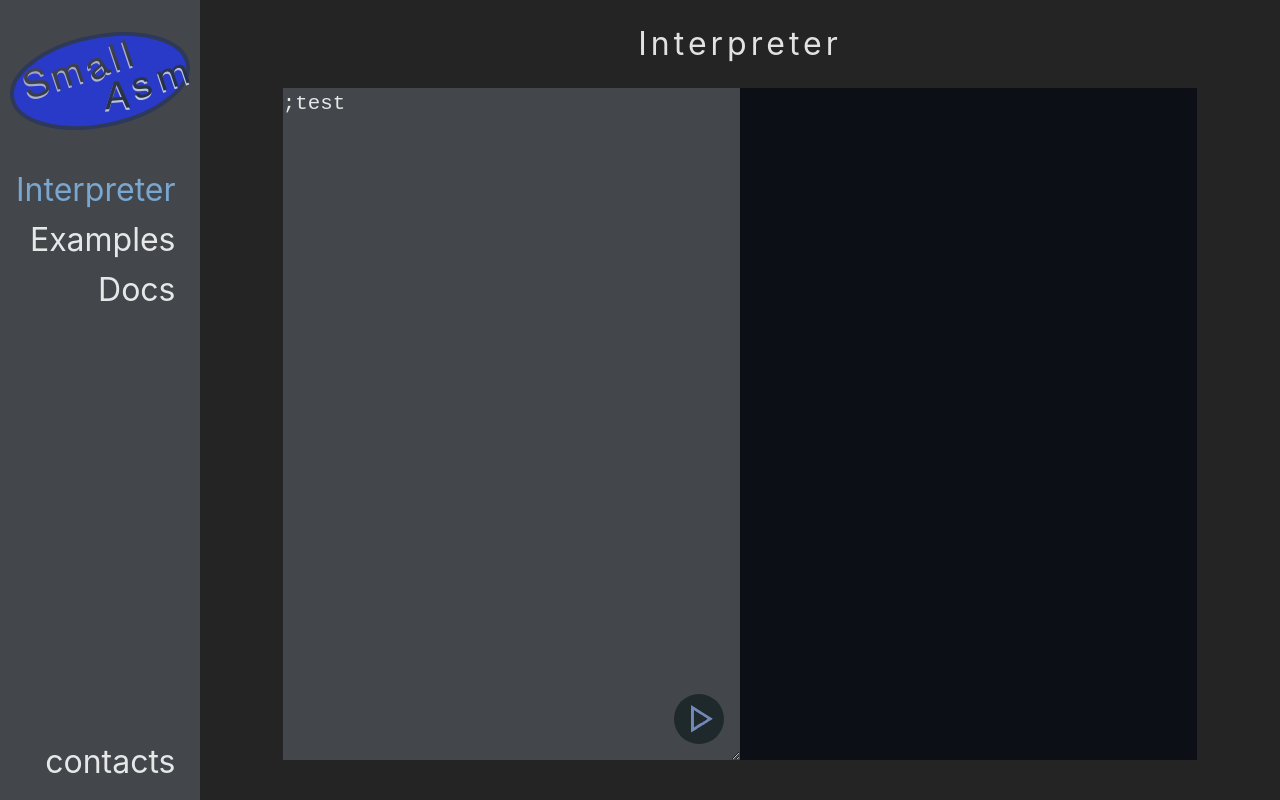
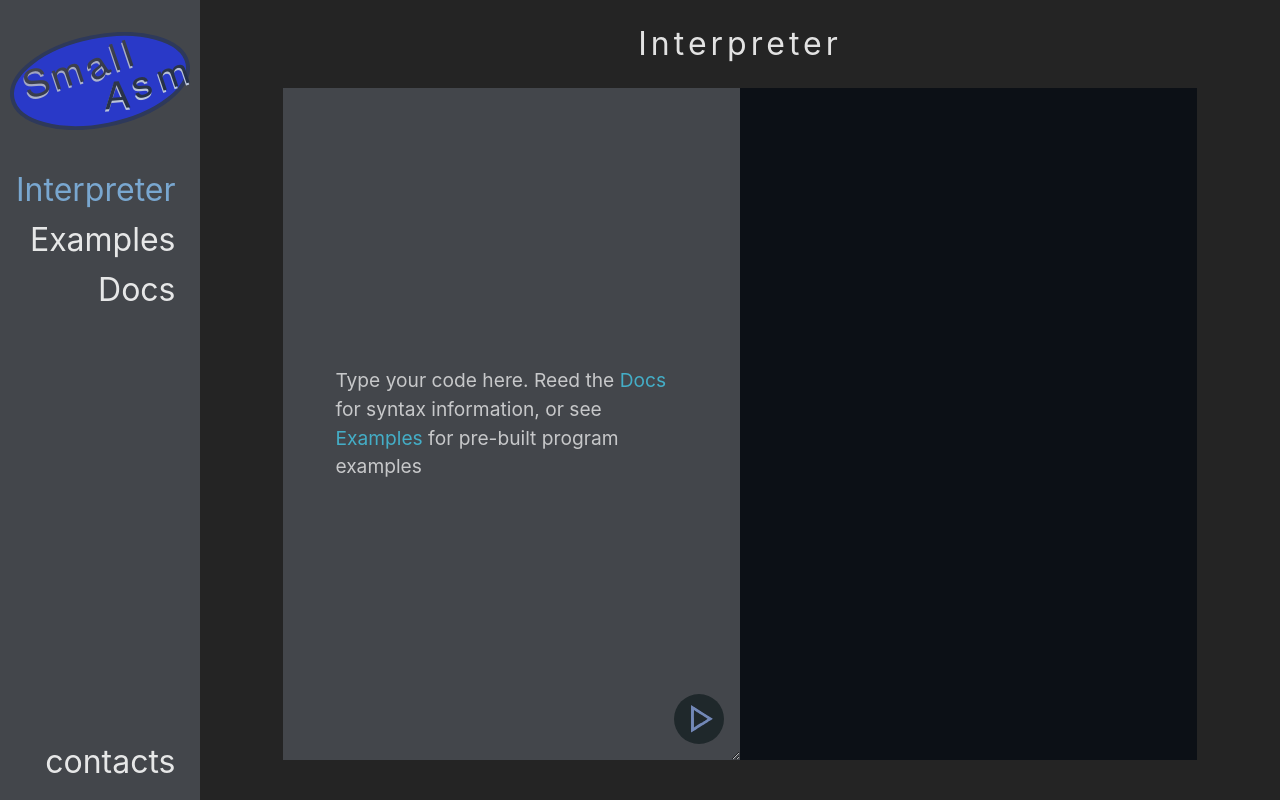
Before and after one commit to french-fries-with-pepper/smallAsm, a React (Vite) app: page / in a window 1280 px wide. Built offline with nearby package versions, Linux system fonts and the light colour scheme.

Commit message:
feat: add interactive placeholder in editor component

```diff
--- a/src/components/editor/Editor.css
+++ b/src/components/editor/Editor.css
@@ -4,6 +4,24 @@
   display: flex;
   align-items: stretch;
   overflow: hidden;
+  z-index: 20;
+}
+.editor__placeholder {
+  position: absolute;
+  top: 50%;
+  left: 50%;
+  width: 22rem;
+  z-index: 50;
+  transform: translate(-50%, -50%);
+  color: rgba(255, 255, 255, 0.705);
+  font-size: 1.2rem;
+  line-height: 1.8rem;
+}
+.editor__placeholderLink {
+  color: #44aec7;
+}
+.editor__placeholderLink:visited {
+  color: #44aec7;
 }
 
 .editor__mainInput {
--- a/src/components/editor/Editor.jsx
+++ b/src/components/editor/Editor.jsx
@@ -1,5 +1,6 @@
 import { useDispatch, useSelector } from "react-redux";
 import { useState } from "react";
+import { Link } from "react-router-dom";
 import "./Editor.css";
 
 import assemblerInterpreter from "../../asm/asm";
@@ -20,6 +21,22 @@ function Editor() {
 
   return (
     <div className="editor">
+      <div
+        className="editor__placeholder"
+        style={text ? { display: "none" } : { display: "block" }}
+      >
+        <p className="editor__placeholderText">
+          Type your code here. Reed the{" "}
+          <Link className="editor__placeholderLink" to="/Docs">
+            Docs
+          </Link>{" "}
+          for syntax information, or see{" "}
+          <Link className="editor__placeholderLink" to="/Examples">
+            Examples
+          </Link>{" "}
+          for pre-built program examples
+        </p>
+      </div>
       <textarea
         spellCheck="false"
         name=""
--- a/src/store/reducers/codeReducer.js
+++ b/src/store/reducers/codeReducer.js
@@ -1,5 +1,5 @@
 const initialState = {
-  code: ";test",
+  code: "",
   output: "",
 };
 
```
